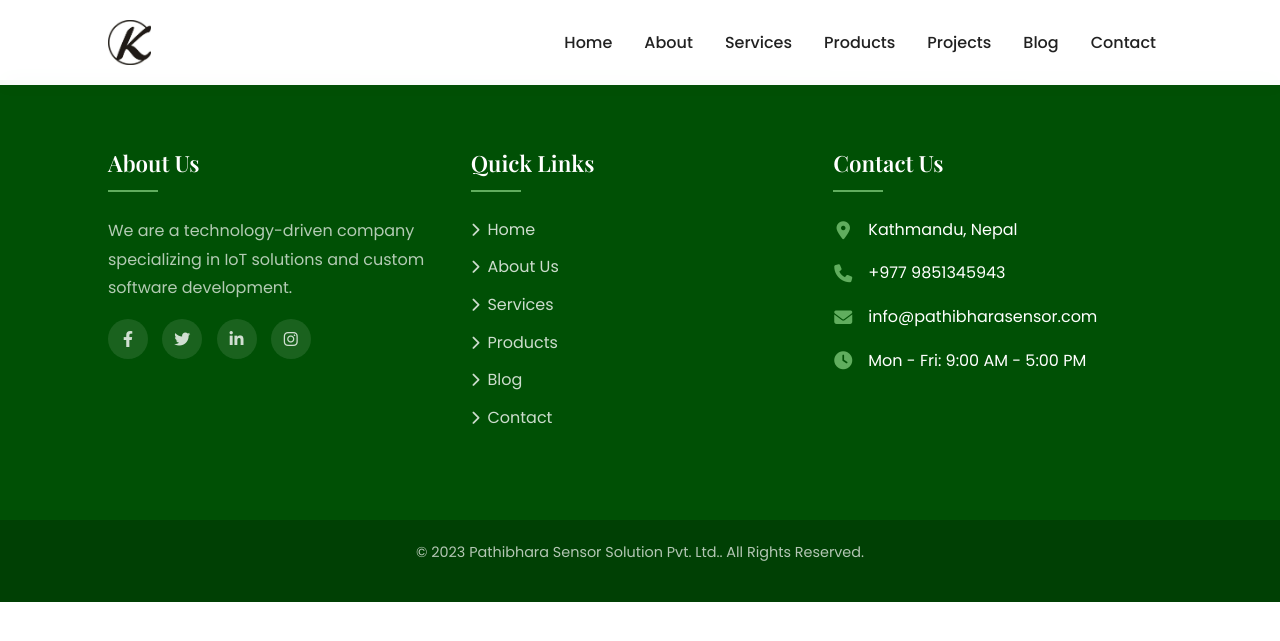
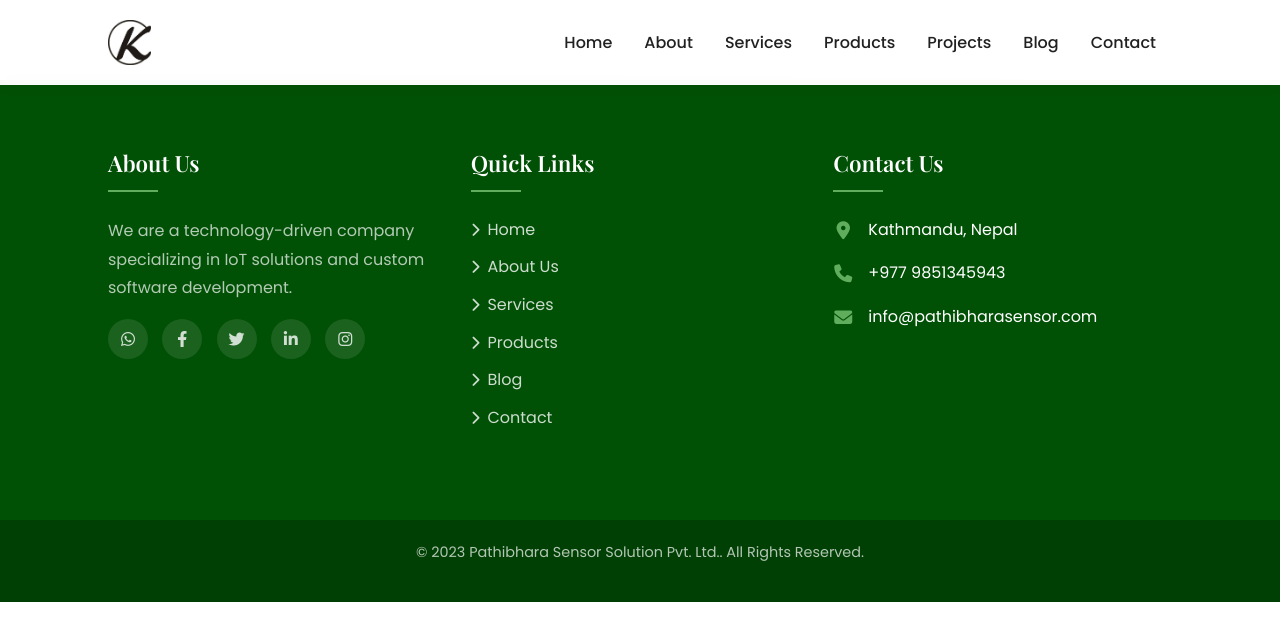
Before and after one commit to ravipangali/Pathibhara-Solution-Website, a Django app: template templates/frontend/layouts/base.html in a window 1280 px wide. Shown: the top 641 px of the page. Run offline with Django 5.2, Linux system fonts and the light colour scheme; the template is opened without the code that fills it: values that come from a table or form of the project are taken from there, others are empty; data comes from the database, SQL or seed files in the repository; both versions use the stored data as it was after the commit; tables that the repository leaves empty hold one stand-in row (values such as "Sample post"); some libraries are stand-ins or nearby versions.

Commit message:
Whatsapp

```diff
--- a/app/admin.py
+++ b/app/admin.py
@@ -30,7 +30,7 @@ class SiteSettingAdmin(admin.ModelAdmin):
             'fields': ('hero_title', 'hero_subtitle')
         }),
         ('Social Media', {
-            'fields': ('facebook', 'instagram', 'twitter', 'linkedin', 'youtube')
+            'fields': ('whatsapp', 'facebook', 'instagram', 'twitter', 'linkedin', 'youtube')
         }),
         ('Other', {
             'fields': ('message',)
--- a/app/models.py
+++ b/app/models.py
@@ -13,11 +13,12 @@ class SiteSetting(models.Model):
     hero_subtitle = models.CharField(max_length=255, blank=True, null=True)
     hero_image = models.ImageField(upload_to='hero/', null=True, blank=True)
     message = models.TextField(blank=True, null=True)
-    facebook = models.CharField(max_length=255, blank=True, null=True)
-    instagram = models.CharField(max_length=255, blank=True, null=True)
-    twitter = models.CharField(max_length=255, blank=True, null=True)
-    linkedin = models.CharField(max_length=255, blank=True, null=True)
-    youtube = models.CharField(max_length=255, blank=True, null=True)
+    whatsapp = models.CharField(max_length=500, blank=True, null=True)
+    facebook = models.CharField(max_length=500, blank=True, null=True)
+    instagram = models.CharField(max_length=500, blank=True, null=True)
+    twitter = models.CharField(max_length=500, blank=True, null=True)
+    linkedin = models.CharField(max_length=500, blank=True, null=True)
+    youtube = models.CharField(max_length=500, blank=True, null=True)
     created_at = models.DateTimeField(auto_now_add=True)
     updated_at = models.DateTimeField(auto_now=True)
 
--- a/templates/frontend/layouts/base.html
+++ b/templates/frontend/layouts/base.html
@@ -668,10 +668,11 @@
                     <h4>About Us</h4>
                     <p>{{ site_settings.message|default:"Pathibhara Solution is a modern IT company providing innovative solutions for businesses." }}</p>
                     <div class="social-icons">
-                        <a href="#"><i class="fab fa-facebook-f"></i></a>
-                        <a href="#"><i class="fab fa-twitter"></i></a>
-                        <a href="#"><i class="fab fa-linkedin-in"></i></a>
-                        <a href="#"><i class="fab fa-instagram"></i></a>
+                        <a href="{{ site_settings.whatsapp }}"><i class="fab fa-whatsapp"></i></a>
+                        <a href="{{ site_settings.facebook }}"><i class="fab fa-facebook-f"></i></a>
+                        <a href="{{ site_settings.twitter }}"><i class="fab fa-twitter"></i></a>
+                        <a href="{{ site_settings.linkedin }}"><i class="fab fa-linkedin-in"></i></a>
+                        <a href="{{ site_settings.instagram }}"><i class="fab fa-instagram"></i></a>
                     </div>
                 </div>
                 <div class="col-lg-4 mb-4">
@@ -691,7 +692,7 @@
                         <li><i class="fas fa-map-marker-alt"></i> {{ site_settings.address|default:"123 Business Street, City, Country" }}</li>
                         <li><i class="fas fa-phone"></i> {{ site_settings.phone|default:"+1 234 567 890" }}</li>
                         <li><i class="fas fa-envelope"></i> {{ site_settings.email|default:"info@pathibharasolution.com" }}</li>
-                        <li><i class="fas fa-clock"></i> Mon - Fri: 9:00 AM - 5:00 PM</li>
+                        {% comment %} <li><i class="fas fa-clock"></i> Mon - Fri: 9:00 AM - 5:00 PM</li> {% endcomment %}
                     </ul>
                 </div>
             </div>
```
Also changed, not shown: app/migrations/0003_sitesetting_whatsapp_alter_sitesetting_facebook_and_more.py (added), db.sqlite3.
